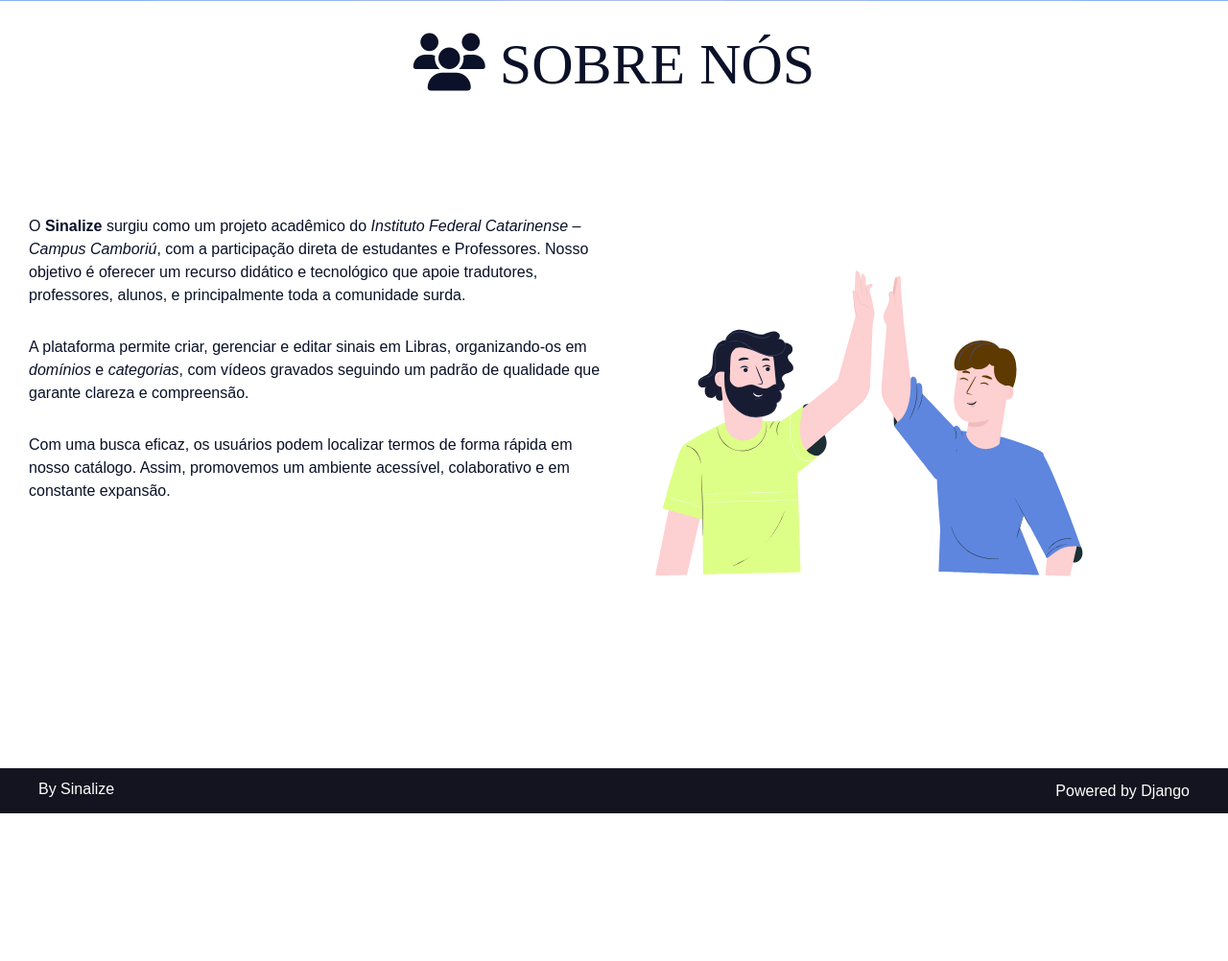
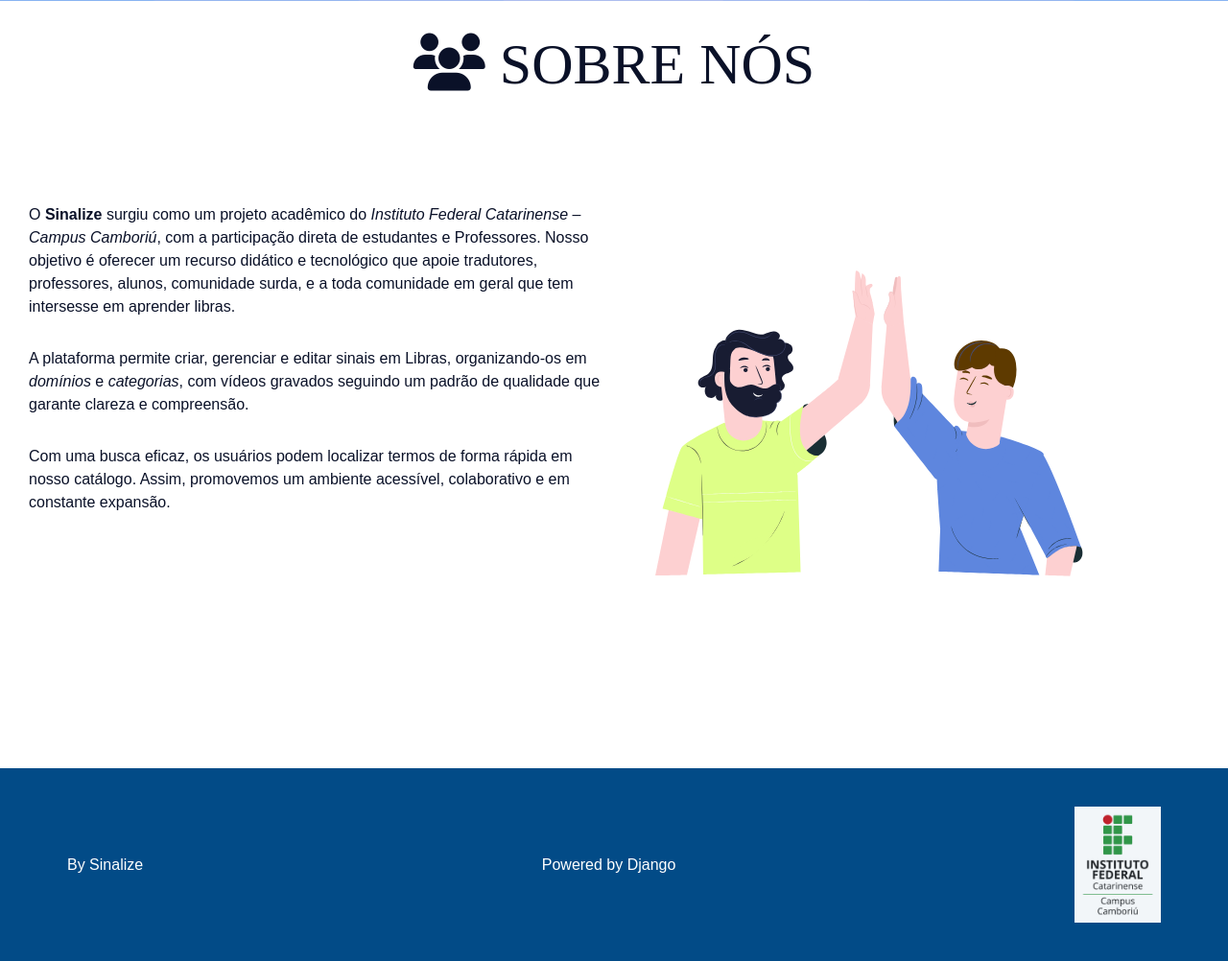
Before and after one commit to pizzirano/Sinalize, a Django app: page /catalog/home/ in a window 1280 px wide. Shown: the part 2605-3607 px from the top of the page at 96% size. Before the commit the page ends 3453 px from the top, so only its background shows below. Run offline with Django 5.2, Linux system fonts and the light colour scheme; data that the repository does not hold is empty.

Commit message:
Sinalize update

```diff
--- a/catalog/templates/catalog/pages/home.html
+++ b/catalog/templates/catalog/pages/home.html
@@ -106,7 +106,7 @@
 <!-- 🔹 Carrossel -->
 <section class="white-bg section">
   <div class="container py-4">
-    <h1 class="text-center mb-4"><i class="fa-solid fa-lightbulb"></i>Descunra e Inspire-se</h1>
+    <h1 class="text-center mb-4"><i class="fa-solid fa-lightbulb"></i>Descubra e Inspire-se</h1>
 
     <div id="carouselExample" class="carousel slide" data-bs-ride="carousel">
       <!-- Indicadores -->
@@ -172,7 +172,6 @@
     </div>
   </div>
 </section>
-
 <!-- 🔹 Seção Sobre Nós -->
 <section id="sobre" class="white-bg section">
   <div class="container py-5">
@@ -190,7 +189,7 @@
           O <strong>Sinalize</strong> surgiu como um projeto acadêmico do
           <em>Instituto Federal Catarinense – Campus Camboriú</em>, com a participação direta
           de estudantes e Professores. Nosso objetivo é oferecer um recurso didático e
-          tecnológico que apoie tradutores, professores, alunos, e principalmente toda a comunidade surda.
+          tecnológico que apoie tradutores, professores, alunos, comunidade surda, e a toda comunidade em geral que tem intersesse em aprender libras.
         </p>
         <p>
           A plataforma permite criar, gerenciar e editar sinais em Libras, organizando-os em
@@ -209,7 +208,7 @@
           src="{% static 'catalog/img/sobre.json' %}"
           background="transparent"
           speed="1"
-          style="max-width: 85%; height: auto;"
+          style="width: 100%; max-width: 85%; height: auto;"
           loop
           autoplay>
         </lottie-player>
@@ -219,15 +218,59 @@
   </div>
 </section>
 
-<!--  Rodapé -->
-<footer class="main-footer text-center py-3">
-  <div class="developer mb-1">
-    <a href="https://www.camboriu.ifc.edu.br/" target="_blank" rel="noreferrer noopener">By Sinalize</a>
-  </div>
-  <div class="powered">
-    <a href="https://www.djangoproject.com/" target="_blank" rel="noreferrer noopener">Powered by Django</a>
+<!-- 🔹 Rodapé -->
+<footer class="main-footer py-3">
+  <div class="container d-flex flex-column flex-md-row justify-content-between align-items-center">
+
+    <!-- Esquerda: By Sinalize -->
+    <div class="developer mb-2 mb-md-0 text-center text-md-start text-white">
+      <a href="https://www.camboriu.ifc.edu.br/" target="_blank" rel="noreferrer noopener" class="text-white text-decoration-none">
+        By Sinalize
+      </a>
+    </div>
+
+    <!-- Centro: Powered by Django -->
+    <div class="powered mb-2 mb-md-0 text-center text-white">
+      <a href="https://www.djangoproject.com/" target="_blank" rel="noreferrer noopener" class="text-white text-decoration-none">
+        Powered by Django
+      </a>
+    </div>
+
+    <!-- Direita: Logo IFC -->
+    <div class="footer-logo text-center text-md-end">
+      <a href="https://www.camboriu.ifc.edu.br/" target="_blank" rel="noreferrer noopener">
+        <img src="{% static 'catalog/img/logoifcc.png' %}" alt="Instituto Federal Catarinense" class="logo-footer">
+      </a>
+    </div>
+
   </div>
 </footer>
+
+<style>
+.main-footer {
+  background-color: #024b87ff; /* fundo azul escuro */
+  color: white;
+}
+
+.logo-footer {
+  max-width: 90px;
+  height: auto;
+  opacity: 0.95;
+  transition: transform 0.2s ease;
+}
+
+.logo-footer:hover {
+  transform: scale(1.05);
+}
+
+/* Ajuste responsivo: centraliza os itens no mobile */
+@media (max-width: 767px) {
+  .main-footer .container {
+    flex-direction: column;
+    gap: 10px;
+  }
+}
+</style>
 <!-- JS Bootstrap -->
 <script src="https://cdn.jsdelivr.net/npm/bootstrap@5.3.3/dist/js/bootstrap.bundle.min.js"></script>
 </body>
```
Also changed, not shown: catalog/static/catalog/css/style.css (line endings or trailing spaces), catalog/static/catalog/img/ifc.png (added), catalog/static/catalog/img/logoifcc.png (added).
